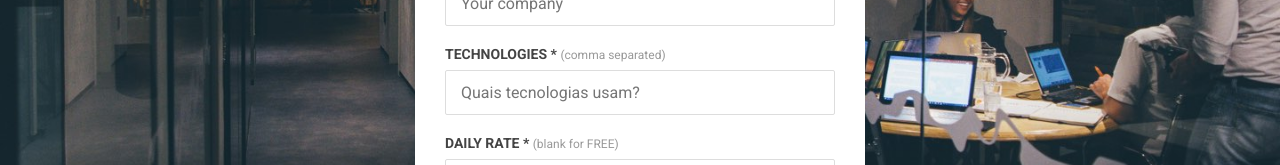
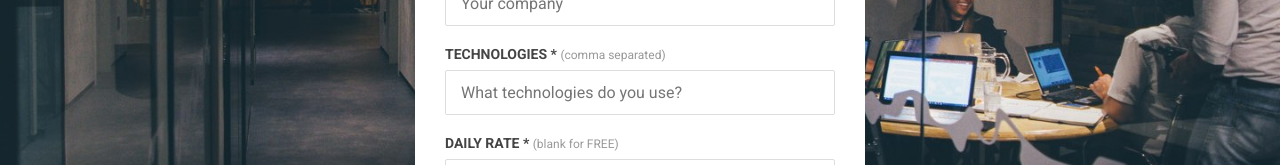
Before and after one commit to bsicchieri/omnistack9-aircnc, a React (Create React App) app in the folder frontend/: page /new in a window 1280 px wide. Shown: the part 447-612 px from the top of the page. Built offline with nearby package versions, Linux system fonts and the light colour scheme.

Commit message:
frontend

```diff
--- a/frontend/src/pages/New/index.js
+++ b/frontend/src/pages/New/index.js
@@ -55,7 +55,7 @@ export default function New({ history }) {
             <label htmlFor="techs">TECHNOLOGIES * <span>(comma separated)</span></label>
             <input
                 id="techs"
-                placeholder="Quais tecnologias usam?"
+                placeholder="What technologies do you use?"
                 value={techs}
                 onChange={event => setTechs(event.target.value)}
             />
```
